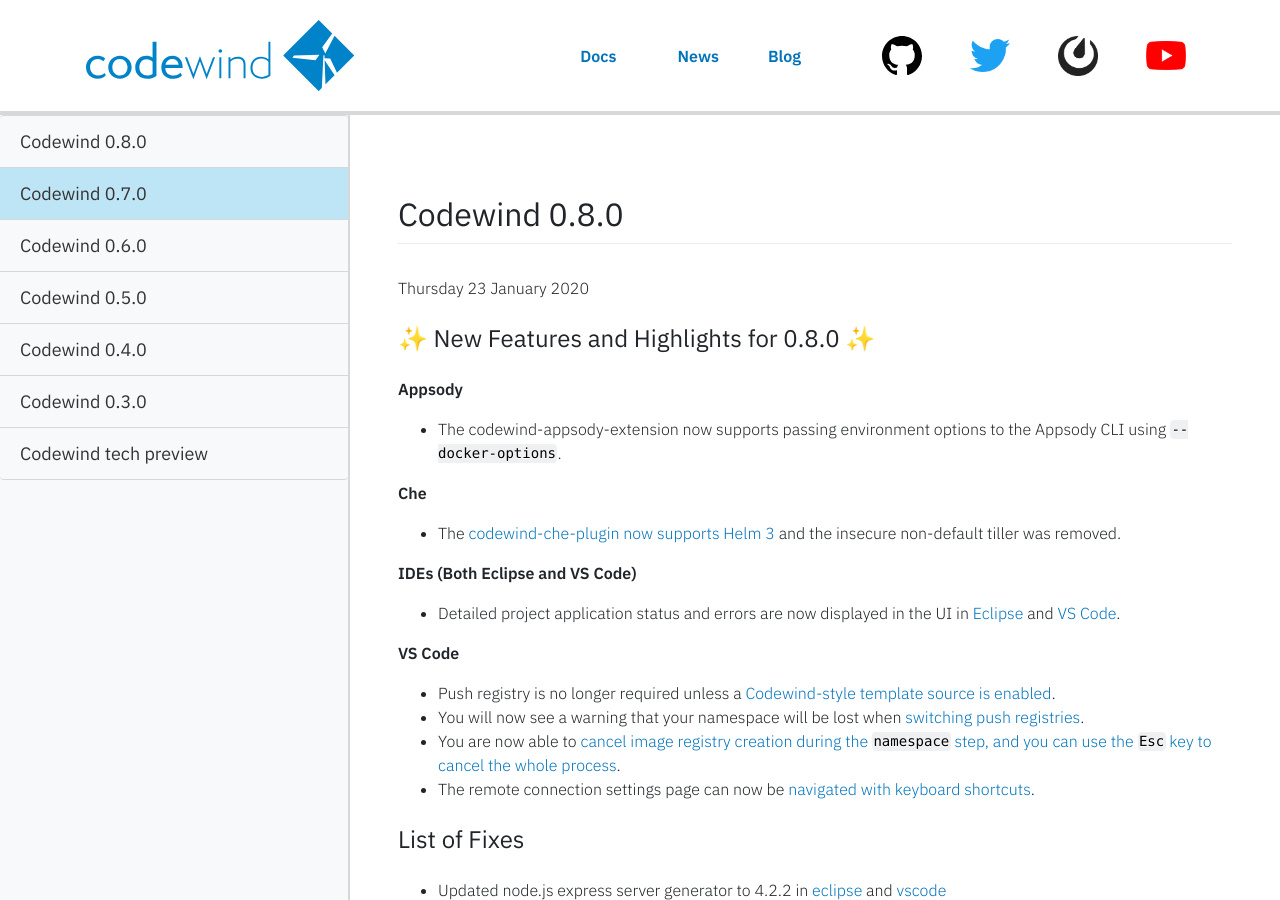
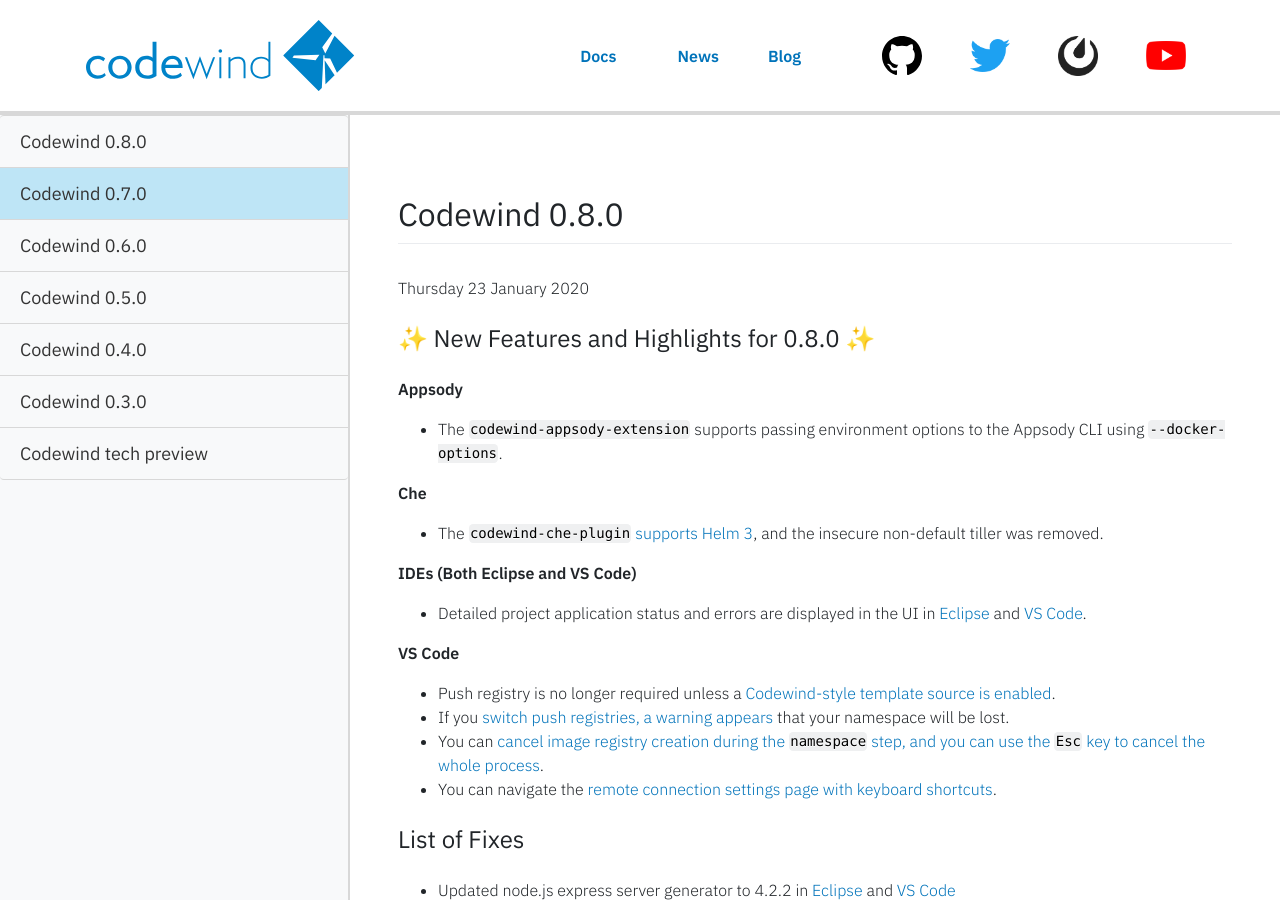
Before and after one commit to eclipse-archived/codewind-docs, a Jekyll site: the page built from docs/_news/news08.md, in a window 1280 px wide and 900 px high. Built offline with Jekyll 4.4.1, drawn with Linux system fonts in a browser that asks for light colours; nearby versions of some CDN libraries; some of the changed text lies outside the part shown.

Commit message:
corrected tenses and minor capitalization corrections
Signed-off-by: beccabau <rbau@us.ibm.com>

```diff
--- a/docs/_news/news08.md
+++ b/docs/_news/news08.md
@@ -13,25 +13,25 @@ Thursday 23 January 2020
 #### ✨ New Features and Highlights for 0.8.0 ✨
 
 **Appsody**
-- The codewind-appsody-extension now supports passing environment options to the Appsody CLI using [`--docker-options`](https://github.com/eclipse/codewind/issues/1401).
+- The `codewind-appsody-extension` supports passing environment options to the Appsody CLI using [`--docker-options`](https://github.com/eclipse/codewind/issues/1401).
 
 **Che**
-- The [codewind-che-plugin now supports Helm 3](https://github.com/eclipse/codewind/issues/1320) and the insecure non-default tiller was removed.
+- The [`codewind-che-plugin` supports Helm 3](https://github.com/eclipse/codewind/issues/1320), and the insecure non-default tiller was removed.
 
 **IDEs (Both Eclipse and VS Code)**
-- Detailed project application status and errors are now displayed in the UI in [Eclipse](https://github.com/eclipse/codewind-eclipse/issues/236) and [VS Code](https://github.com/eclipse/codewind/issues/1391).
+- Detailed project application status and errors are displayed in the UI in [Eclipse](https://github.com/eclipse/codewind-eclipse/issues/236) and [VS Code](https://github.com/eclipse/codewind/issues/1391).
 
 **VS Code**
 - Push registry is no longer required unless a [Codewind-style template source is enabled](https://github.com/eclipse/codewind/issues/1469).
-- You will now see a warning that your namespace will be lost when [switching push registries](https://github.com/eclipse/codewind/issues/1421).
-- You are now able to [cancel image registry creation during the `namespace` step, and you can use the `Esc` key to cancel the whole process](https://github.com/eclipse/codewind/issues/1621).
-- The remote connection settings page can now be [navigated with keyboard shortcuts](https://github.com/eclipse/codewind/issues/1562).
+- If you [switch push registries, a warning appears](https://github.com/eclipse/codewind/issues/1421) that your namespace will be lost.
+- You can [cancel image registry creation during the `namespace` step, and you can use the `Esc` key to cancel the whole process](https://github.com/eclipse/codewind/issues/1621).
+- You can navigate the [remote connection settings page with keyboard shortcuts](https://github.com/eclipse/codewind/issues/1562).
 
 
 #### List of Fixes
-- Updated node.js express server generator to 4.2.2 in [eclipse](https://github.com/eclipse/codewind-openapi-eclipse/pull/83) and [vscode](https://github.com/eclipse/codewind-openapi-vscode/pull/77)
-- Updated Appsody CLI to v0.5.4 for the [codewind-appsopdy-extension](https://github.com/eclipse/codewind/issues/1666)
-- Image Registry Manager push registry buttons have been [updated to toggles](https://github.com/eclipse/codewind/issues/1490).
-- In Codewind 0.7.0, an incorrect network error appeared when attempting to connect to an uninstalled or failed remote Codewind instance: `Authentication service unavailable`. However, this [network error is actually a connection error](https://github.com/eclipse/codewind/issues/1547). This inaccuracy has been corrected.
-- Remote settings page in VS Code is now more [responsive when window is resized](https://github.com/eclipse/codewind-vscode/pull/364)
+- Updated node.js express server generator to 4.2.2 in [Eclipse](https://github.com/eclipse/codewind-openapi-eclipse/pull/83) and [VS Code](https://github.com/eclipse/codewind-openapi-vscode/pull/77)
+- [Updated Appsody CLI to v0.5.4 for the `codewind-appsopdy-extension`](https://github.com/eclipse/codewind/issues/1666)
+- Image Registry Manager push registry buttons are now [toggles](https://github.com/eclipse/codewind/issues/1490).
+- In Codewind 0.7.0, an incorrect network error appeared when attempting to connect to an uninstalled or failed remote Codewind instance: `Authentication service unavailable`. However, this [network error is actually a connection error](https://github.com/eclipse/codewind/issues/1547). This inaccuracy is corrected.
+- The remote settings page in VS Code is more [responsive when the window is resized](https://github.com/eclipse/codewind-vscode/pull/364).
 - [VS Code no longer stores the remote connection in extension data](https://github.com/eclipse/codewind/issues/1641). You can now delete an existing remote connection in VS Code when switching IDEs.
```
